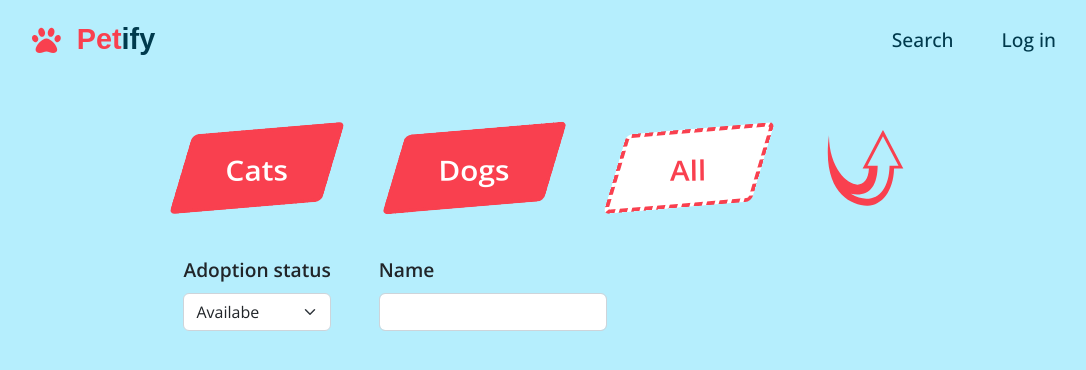
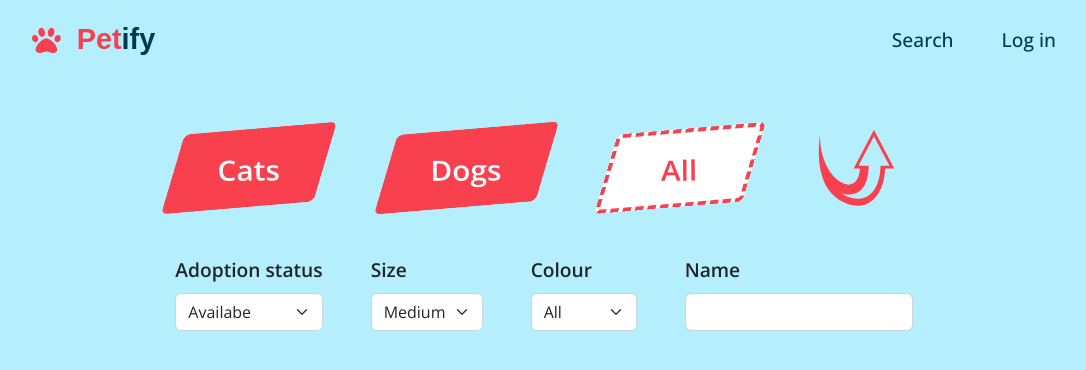
Before and after one commit to shiragin/petify-fe, a React (Create React App) app: page /search in a window 1280 px wide. Both pictures are taken after a click on the icon 960 px from the left and 168 px from the top of the page. Shown: the top 370 px of the page, without its empty margins (96-1182 px from the left). Built offline with nearby package versions, Linux system fonts and the light colour scheme; no server answers; a web font is replaced by a local one.

Commit message:
Search working w/ colour and size

```diff
--- a/src/components/Search/SearchAdvanced.js
+++ b/src/components/Search/SearchAdvanced.js
@@ -33,6 +33,7 @@ function SearchAdvanced() {
           <Form.Select
             className="search-advanced-group-input"
             defaultValue={'Available'}
+            value={searchAdvanced.adoptionStatus}
             onChange={(e) => searchAdvancedHandler(e, 'adoptionStatus')}
           >
             <option value="Adopted">Adopted</option>
@@ -43,25 +44,52 @@ function SearchAdvanced() {
             <option value="">All</option>
           </Form.Select>
         </Form.Group>
-        {/* <Form.Group>
-          <Form.Label className="search-advanced-group-label">Type</Form.Label>
+        <Form.Group>
+          <Form.Label className="search-advanced-group-label">Size</Form.Label>
+          <Form.Select
+            className="search-advanced-group-input"
+            defaultValue={'Medium'}
+            value={searchAdvanced.size}
+            onChange={(e) => searchAdvancedHandler(e, 'size')}
+          >
+            <option value="Small">Small</option>
+            <option value="Medium" default>
+              Medium
+            </option>
+            <option value="Big">Big</option>
+          </Form.Select>
+        </Form.Group>
+        <Form.Group>
+          <Form.Label className="search-advanced-group-label">
+            Colour
+          </Form.Label>
           <Form.Select
             className="search-advanced-group-input"
             defaultValue={''}
-            onChange={(e) => searchAdvancedHandler(e, 'type')}
+            value={searchAdvanced.color}
+            onChange={(e) => searchAdvancedHandler(e, 'color')}
           >
-            <option value="Cat">Cat</option>
-            <option value="Dog">Dog</option>
-            <option value="" default>
-              All
+            <option value="">All</option>
+            <option value="White">White</option>
+            <option value="Black" default>
+              Black
             </option>
+            <option value="Brown" default>
+              Brown
+            </option>
+            {/* <option value="Brown">Brown</option> */}
+            <option value="Orange">Orange</option>
+            <option value="Blue">Blue</option>
+            {searchAdvanced.type !== 'Dog' && (
+              <option value="Tabby">Tabby</option>
+            )}
           </Form.Select>
-        </Form.Group> */}
+        </Form.Group>
         <Form.Group>
           <Form.Label className="search-advanced-group-label">Name</Form.Label>
           <Form.Control
             className="search-advanced-group-input"
-            defaultValue={''}
+            value={searchAdvanced.name}
             onChange={(e) => searchAdvancedHandler(e, 'name')}
           />
         </Form.Group>
--- a/src/components/Search/SearchSimple.js
+++ b/src/components/Search/SearchSimple.js
@@ -20,14 +20,6 @@ function SearchSimple() {
     const newQuery = {};
     newQuery.type = type;
     setSearchAdvanced({ ...searchAdvanced, ...newQuery });
-    // console.log(searchType);
-    // if (!searchType) {
-    //   if (!type) {
-    //     getPets();
-    //   } else {
-    //     getPetsByType(type);
-    //   }
-    // }
   }
 
   useEffect(() => {
@@ -36,6 +28,18 @@ function SearchSimple() {
       setActiveButton(type);
     }
   }, []);
+
+  useEffect(() => {
+    if (!searchType) {
+      if (activeButton) {
+        getPetsByType(activeButton);
+      } else if (searchAdvanced.type) {
+        searchSimpleHandler(searchAdvanced.type);
+      } else {
+        getPets();
+      }
+    }
+  }, [searchType]);
 
   useEffect(() => {
     console.log('hi');
--- a/src/components/Search/SearchToggle.js
+++ b/src/components/Search/SearchToggle.js
@@ -1,3 +1,4 @@
+import { useEffect } from 'react';
 import { GiLobArrow } from 'react-icons/gi';
 import { usePetsContext } from '../../libs/PetsContext';
 
@@ -9,8 +10,6 @@ function SearchToggle() {
       {
         <GiLobArrow
           className={searchType ? 'search-toggle rotate' : 'search-toggle'}
-          // className="search-toggle"
-
           onClick={() => setSearchType(!searchType)}
         />
       }
```
